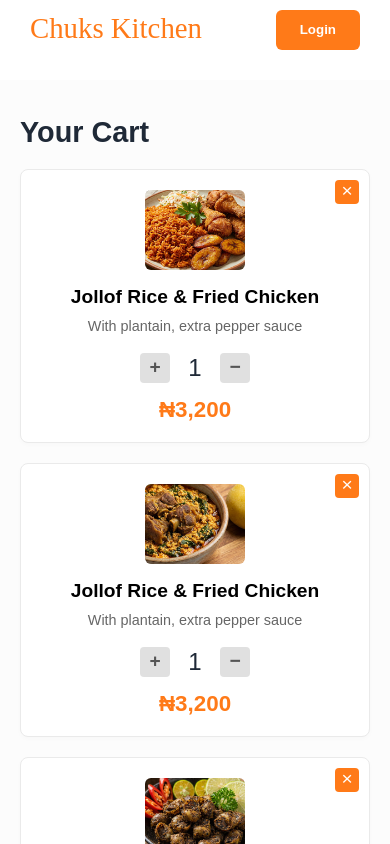
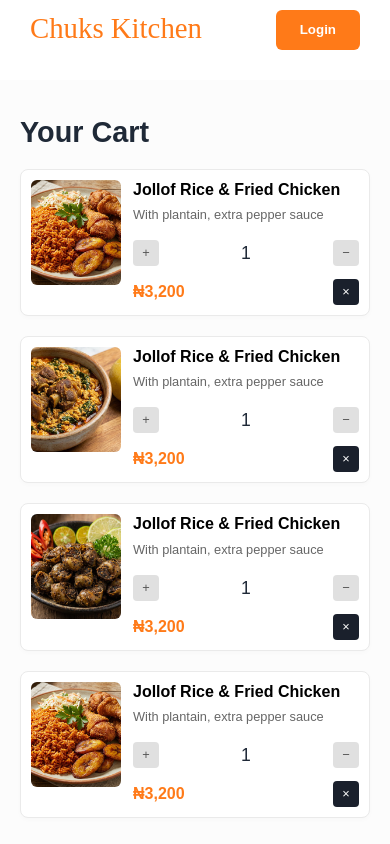
Before and after one commit to noyeosa-obazee/digital-restaurant, a React (Vite) app: page /orders in a window 390 px wide. Shown: the top 844 px of the page. Built offline with nearby package versions, Linux system fonts and the light colour scheme; a web font is replaced by a local one.

Commit message:
style: work on orders page mobile responsiveness

```diff
--- a/src/components/Cart/Cart.css
+++ b/src/components/Cart/Cart.css
@@ -147,32 +147,96 @@
 /* Mobile Responsive */
 @media (max-width: 768px) {
     .cart-item {
-    flex-direction: column;
-    text-align: center;
-    gap: 15px;
-    padding: 20px;
+        display: grid;
+        /* Creates 3 columns: Image (90px), Middle content (flexible), Remove Button (auto) */
+        grid-template-columns: 90px 1fr auto;
+        /* Creates 3 rows for the right side: Text, Qty Controls, Price */
+        grid-template-rows: auto auto auto;
+        gap: 8px 12px;
+        padding: 10px;
+        align-items: center;
     }
 
-  .item-details {
-    padding-left: 0;
+    /* 1. Lock the Image to the left and make it span all 3 rows */
+    .item-image {
+        grid-column: 1 / 2;
+        grid-row: 1 / 4;
+        margin: 0;
+        height: 100%;
     }
 
-  .item-actions {
-    margin-right: 0;
+    .item-image img {
+        width: 100%;
+        height: 105px;
+        object-fit: cover;
+        border-radius: 6px;
     }
 
-  .item-price {
-    margin-right: 0;
-    text-align: center;
+    /* 2. Put Title and Desc in the top row, spanning the rest of the width */
+    .item-details {
+        grid-column: 2 / 4;
+        grid-row: 1 / 2;
+        padding-left: 0;
+        text-align: left;
     }
 
-  .remove-btn {
-    position: absolute;
-    top: 10px;
-    right: 10px;
+    .item-details h3 {
+        font-size: 1rem;
+        line-height: 1.2;
+        margin-bottom: 4px;
     }
 
-  .cart-item {
-    position: relative;
+    .item-details p {
+        font-size: 0.8rem;
+        margin: 0;
+    }
+
+    /* 3. Put Quantity Controls in the middle row, spreading them out */
+    .item-actions {
+        grid-column: 2 / 4;
+        grid-row: 2 / 3;
+        margin: 5px 0;
+        width: 100%;
+        justify-content: space-between; /* Spreads +, 1, and - like the target image */
+    }
+
+    .qty-btn {
+        width: 26px;
+        height: 26px;
+        font-size: 0.8rem;
+        font-weight: 500;
+        /*padding-bottom: 2px;*/
+        padding: 0;
+    }
+
+    .qty-display {
+        font-size: 1.1rem;
+    }
+
+    /* 4. Put Price in the bottom row, aligned left */
+    .item-price {
+        grid-column: 2 / 3;
+        grid-row: 3 / 4;
+        text-align: left;
+        margin: 0;
+        font-size: 1rem;
+    }
+
+    /* 5. Put Remove button in the bottom row, aligned right */
+    .remove-btn {
+        grid-column: 3 / 4;
+        grid-row: 3 / 4;
+        position: static; /* Resets the absolute positioning from previous code */
+        margin: 0;
+        background-color: #1a202c; /* Matches the dark blackish button in your target image */
+        width: 26px;
+        height: 26px;
+        border-radius: 4px;
+        padding: 0;
+        font-size: 0.8rem;
+    }
+
+    .remove-btn:hover {
+        background-color: #2d3748;
     }
 }
```
Lines whose indentation alone changed are shown as unchanged.
